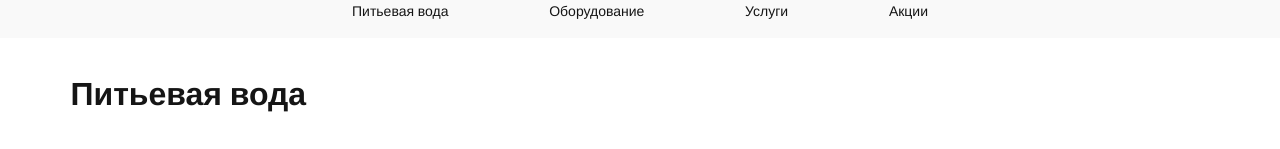
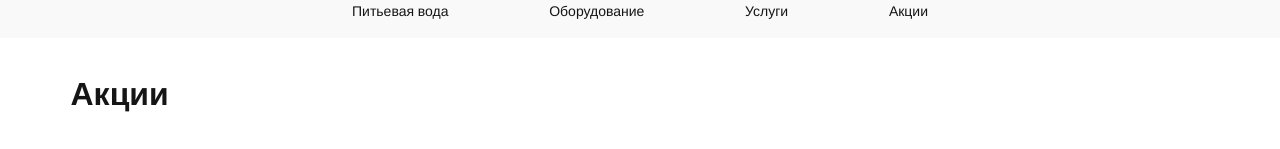
Before and after one commit to arseniypom/water-delivery, a React (Create React App) app: page /sale in a window 1280 px wide. Before the commit this address led to /. Shown: the part 122-271 px from the top of the page. Built offline with nearby package versions, Linux system fonts and the light colour scheme; no server answers.

Commit message:
Added pages for equipment, service ans sales showcase

```diff
--- /dev/null
+++ b/src/pages/ShowcaseEquipment.jsx
@@ -0,0 +1,11 @@
+import React from 'react'
+
+function ShowcaseEquipment() {
+  return (
+    <main className="container showcase">
+      <h1 className="showcase__header">Оборудование</h1>
+    </main>
+  )
+}
+
+export default ShowcaseEquipment
--- /dev/null
+++ b/src/pages/ShowcaseSale.jsx
@@ -0,0 +1,11 @@
+import React from 'react'
+
+function ShowcaseSale() {
+  return (
+    <main className="container showcase">
+      <h1 className="showcase__header">Акции</h1>
+    </main>
+  )
+}
+
+export default ShowcaseSale
--- /dev/null
+++ b/src/pages/ShowcaseService.jsx
@@ -0,0 +1,11 @@
+import React from 'react'
+
+function ShowcaseService() {
+  return (
+    <main className="container showcase">
+      <h1 className="showcase__header">Услуги</h1>
+    </main>
+  )
+}
+
+export default ShowcaseService
--- a/src/pages/index.js
+++ b/src/pages/index.js
@@ -1,3 +1,6 @@
 export {default as Showcase} from './Showcase';
+export {default as ShowcaseEquipment} from './ShowcaseEquipment';
+export {default as ShowcaseService} from './ShowcaseService';
+export {default as ShowcaseSale} from './ShowcaseSale';
 export {default as Auth} from './Auth';
 export {default as UserProfile} from './UserProfile';
--- a/src/routes.js
+++ b/src/routes.js
@@ -1,6 +1,6 @@
 import React from 'react'
 import {Route, Switch, Redirect} from 'react-router-dom'
-import {Showcase, Auth, UserProfile} from './pages';
+import {Showcase, ShowcaseEquipment, ShowcaseService, ShowcaseSale, Auth, UserProfile} from './pages';
 
 
 export const useRoutes = (isAuthenticated) => {
@@ -35,6 +35,15 @@ export const useRoutes = (isAuthenticated) => {
       <Route path="/" exact>
         <Showcase />
       </Route>
+      <Route path="/equipment">
+        <ShowcaseEquipment />
+      </Route>
+      <Route path="/service">
+        <ShowcaseService />
+      </Route>
+      <Route path="/sale">
+        <ShowcaseSale />
+      </Route>
       <Route path="/auth">
       {
         isAuthenticated ?
```
